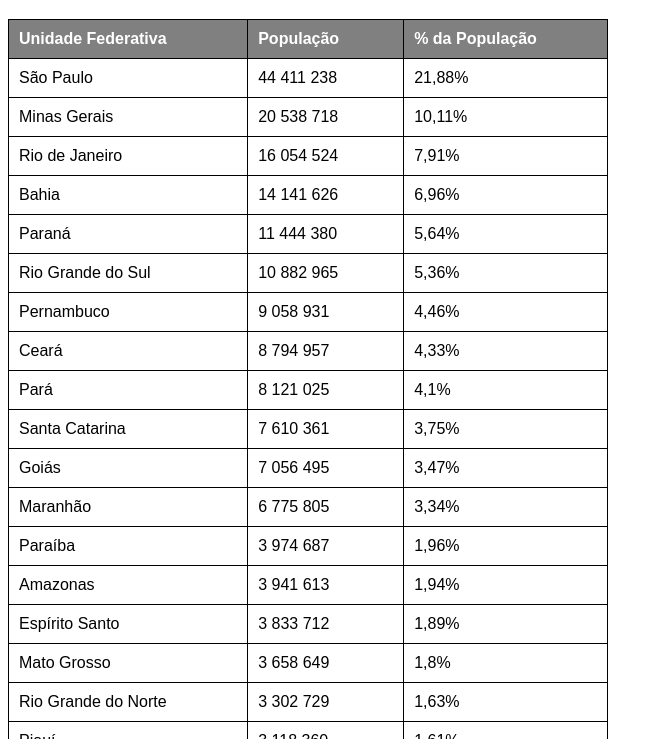
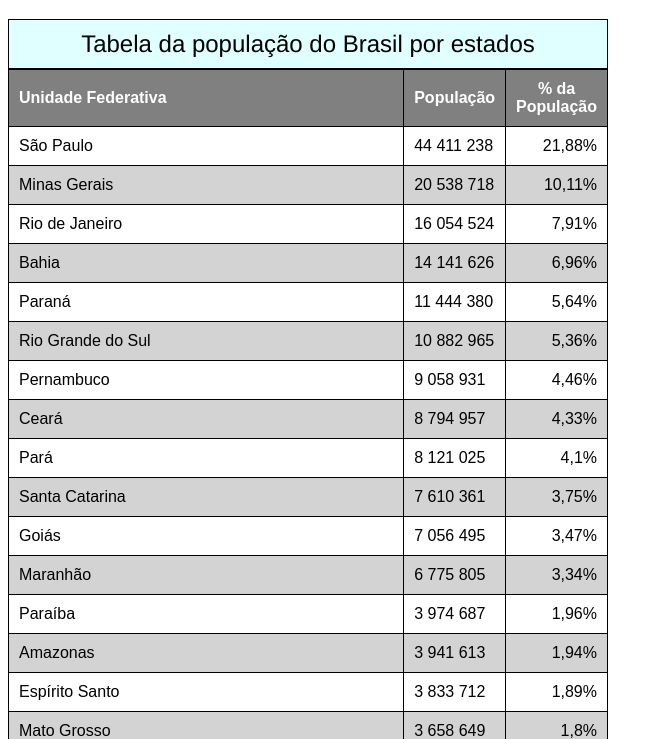
Before and after one commit to erico-adriano/html5-e-css3, a plain HTML site: page 0-exercicios/21/tabela002.html in a window 1280 px wide. Shown: the part 61-800 px from the top of the page, without its empty margins (0-663 px from the left). Drawn offline with Linux system fonts and the light colour scheme.

Commit message:
add efeito zebrado

```diff
--- a/0-exercicios/21/tabela002.html
+++ b/0-exercicios/21/tabela002.html
@@ -9,9 +9,21 @@
             font-family: Arial, Helvetica, sans-serif;
         }
 
+        caption {
+            font-family: 'Franklin Gothic Medium', 'Arial Narrow', Arial, sans-serif;
+            font-size: 1.5em;
+            padding: 10px;
+            background-color: lightcyan;
+            border: 1px solid black;
+        }
+
         table {
             width: 600px;
             border-collapse: collapse;
+        }
+
+        td.porcem {
+            text-align: right;
         }
 
         th, td {
@@ -25,17 +37,25 @@
             text-align: left;
         }
 
+        tbody > tr:nth-child(odd) {
+            background-color: white;
+        }
+
+        tbody > tr:nth-child(even) {
+            background-color: lightgray;
+        }
+
     </style>
 </head>
 <body>
     <h1>Anatomia de tabela grande</h1>
 
     <table>
-
+        <caption>Tabela da população do Brasil por estados</caption>
         <thead>
-            <th>Unidade Federativa</th>
-            <th>População</th>
-            <th>% da População</th>
+            <th scope="col">Unidade Federativa</th>
+            <th scope="col" style="width: 50px;">População</th>
+            <th id="porcem" scope="col" style="width: 50px; text-align: center;">% da População</th>
         </thead>
 
         <tbody>
@@ -178,7 +198,7 @@
 
         <tfoot>
             <tr>
-                <th>População Total</th>
+                <th scope="row">População Total</th>
                 <td class="num"><strong>203 062 512</strong></td>
                 <td class="porcem"><strong>100%</strong></td>
             </tr>
```
